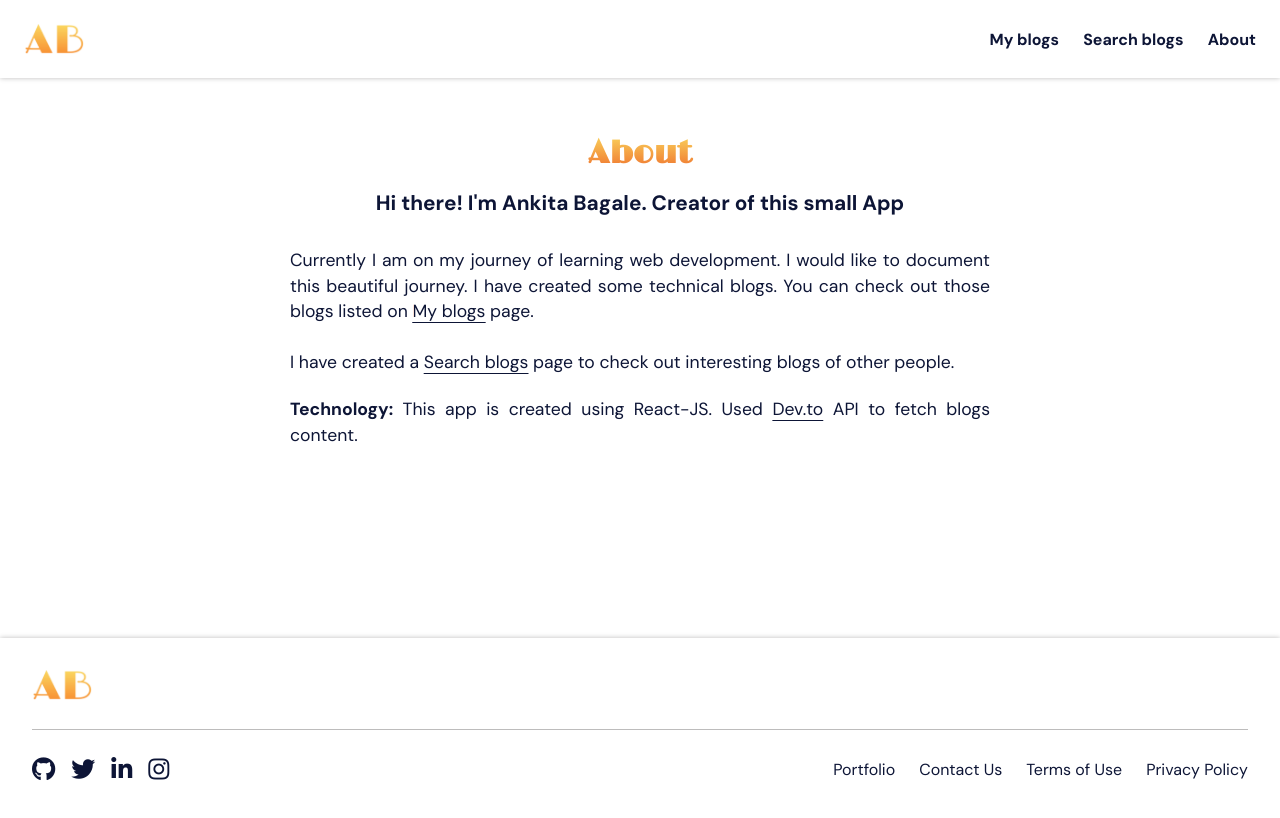
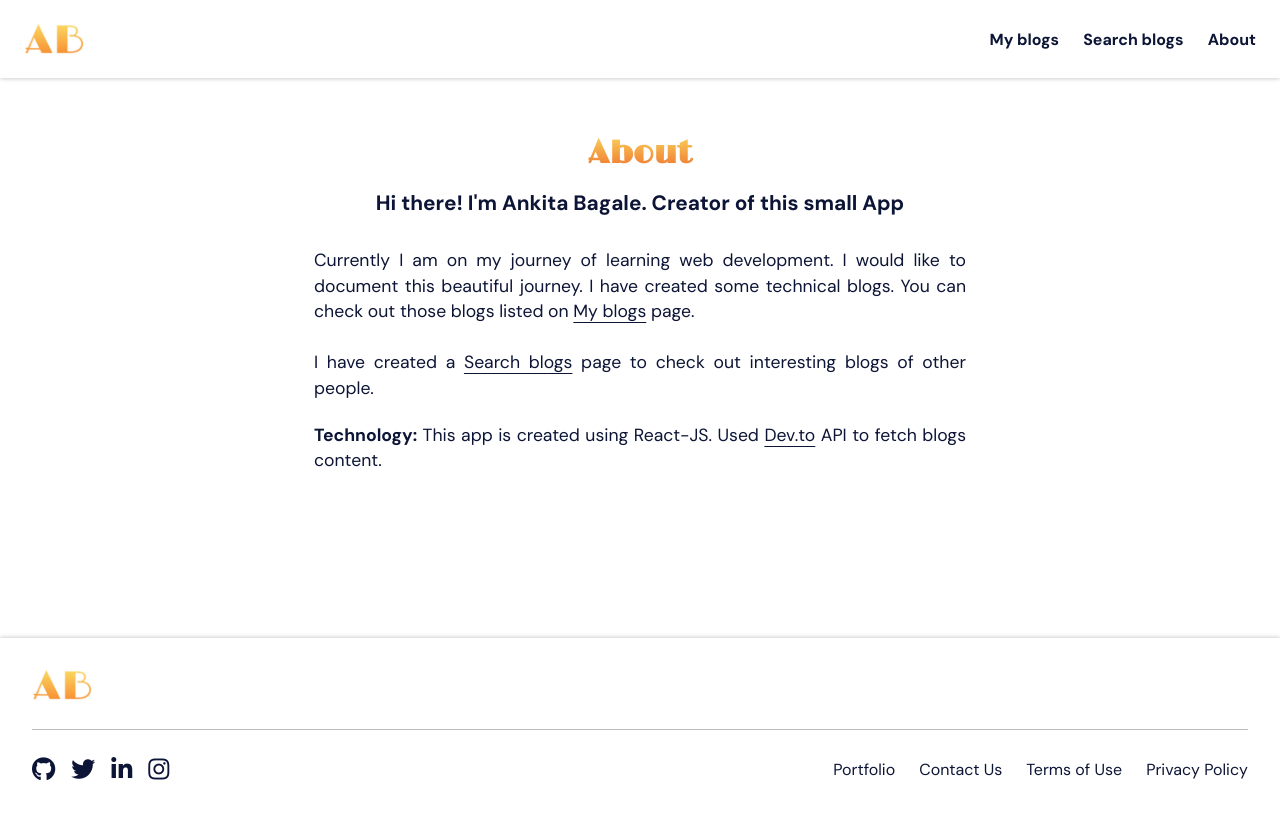
Before and after one commit to AnkitaBagale/blogListingPage, a React (Create React App) app: page /about in a window 1280 px wide. Shown: the top 818 px of the page. Built offline with nearby package versions, Linux system fonts and the light colour scheme.

Commit message:
fix: warning

```diff
--- a/src/About.js
+++ b/src/About.js
@@ -15,12 +15,12 @@ const styleLink = {
 
             <h2>Hi there! I'm Ankita Bagale. Creator of this small App</h2>
 
-            <div className="bodyEm">Currently I am on my journey of learning web development.  I would like to document this beautiful journey. I have created some technical blogs. You can check out those blogs listed on <Link className="link-animation" style={styleLink} to="/myblogs"><a>My blogs</a></Link> page.
+            <div className="bodyEm">Currently I am on my journey of learning web development.  I would like to document this beautiful journey. I have created some technical blogs. You can check out those blogs listed on <Link className="link-animation" style={styleLink} to="/myblogs">My blogs</Link> page.
             <br /><br/>
-            I have created a <Link className="link-animation" style={styleLink} to="/search"><a>Search blogs</a></Link> page to check out interesting blogs of other people.</div>
+            I have created a <Link className="link-animation" style={styleLink} to="/search">Search blogs</Link> page to check out interesting blogs of other people.</div>
             <br></br>
 
-            <div className="bodyEm"><strong>Technology:</strong> This app is created using React-JS. Used <a className="link-animation"  href="https://docs.dev.to/api/#tag/articles" target="_blank">Dev.to</a> API to fetch blogs content.</div>
+            <div className="bodyEm"><strong>Technology:</strong> This app is created using React-JS. Used <a className="link-animation" rel="noreferrer" href="https://docs.dev.to/api/#tag/articles" target="_blank">Dev.to</a> API to fetch blogs content.</div>
         </div>
 
     </div>
--- a/src/Nav.js
+++ b/src/Nav.js
@@ -1,30 +1,35 @@
-import React from 'react';
+import {React, useState} from 'react';
 import logo from "./logoBgWhite.png";
 import { Link } from "react-router-dom";
 
 
 function Nav() {
 
-    const styleLink = {
-        color: "var(--primary-fontColor)",
-        textDecoration : "none"
-};
+    var [sidebar, setSidebar] = useState("false");
 
     return (
 
       <nav>
+
         <img className="logo" src={logo} alt="brandLogo"/>
-        <ul>
-            <Link style={styleLink} to="/myblogs">
+        {/* <div className="burger">
+            <div className="line line1"></div>
+            <div className="line line1"></div>
+            <div className="line line1"></div>
+        </div> */}
+
+        <ul className={sidebar ? "nav-menu active" : "nav-menu"}>
+            <Link className="styleForLink" to="/myblogs">
                 <li className="nav-links link-animation">My blogs</li>
             </Link>
-            <Link style={styleLink} to="/search">
+            <Link className="styleForLink"  to="/search">
                 <li className="nav-links link-animation">Search blogs</li>
             </Link>
-            <Link style={styleLink} to="/about">
+            <Link className="styleForLink" to="/about">
                 <li className="nav-links link-animation">About</li>
             </Link>
         </ul>
+
       </nav>
 
   );
--- a/src/index.css
+++ b/src/index.css
@@ -129,7 +129,9 @@ ul{
 .link-animation:hover{
   background-position: 0 100%;
 }
-
+.styleForLink{
+  text-decoration : none;
+}
 /* section headings */
 #myblogs{
   padding: 2rem 0;
@@ -152,7 +154,7 @@ ul{
 }
 .heading h2{
   font-size: 1.3rem;
-  margin-bottom: 2rem;
+  margin: 0 1.5rem 2rem 1.5rem;
   text-align: center;
 }
 /* footer section */
@@ -235,6 +237,7 @@ button{
 .about-page{
   min-height: 70vh;
   padding-top: 2rem;
+  padding-bottom: 2rem;
 }
 .about-page .heading a{
   text-decoration: underline var(--primary-fontColor);
@@ -244,10 +247,23 @@ button{
   font-size: 1.1rem;
   line-height: 1.6rem;
   text-align: justify;
+  margin: 0 1.5rem;
 }
 .about-page .heading a:hover{
   text-decoration: none;
 }
+
+/* hamburger menu */
+.line{
+  height: 3px;
+  width: 25px;
+  margin: 4px;
+  background-image: linear-gradient(to right, var(--primary-color-faint), var(--primary-color));
+}
+
+/* .burger{
+  display: none;
+} */
 
 @media screen and (max-width: 767px){
   .footer-bottom{
@@ -266,4 +282,32 @@ button{
   .grid-container{
     grid-template-columns: auto;
   }
+
+  /* hamburger menu in S,M devices */
+  /* .burger{
+    display: block;
+  }
+  .nav-menu{
+    width: 100%;
+  }
+  ul.nav-menu {
+    width: 50%;
+    flex-direction: column;
+    position: absolute;
+    top: 78px;
+    right: 0;
+    background-image:linear-gradient(to bottom, var(--CTA-color-faint), var(--primary-color-faint));
+    align-items: left;
+    justify-content: center;
+    padding-bottom: 1rem;
+
+    transform: translateX(100%);
+  }
+
+  .nav-menu .styleForLink{
+    padding: 1rem 1rem 0 1rem;
+  }
+  .nav-menu .link-animation{
+    background-image: linear-gradient(to right, var(--primary-fontColor), var(--primary-fontColor)50%, white 50%);
+  }   */
 }
```
Also changed, not shown: 1 other file (tests, documents, lock files or other folders).
